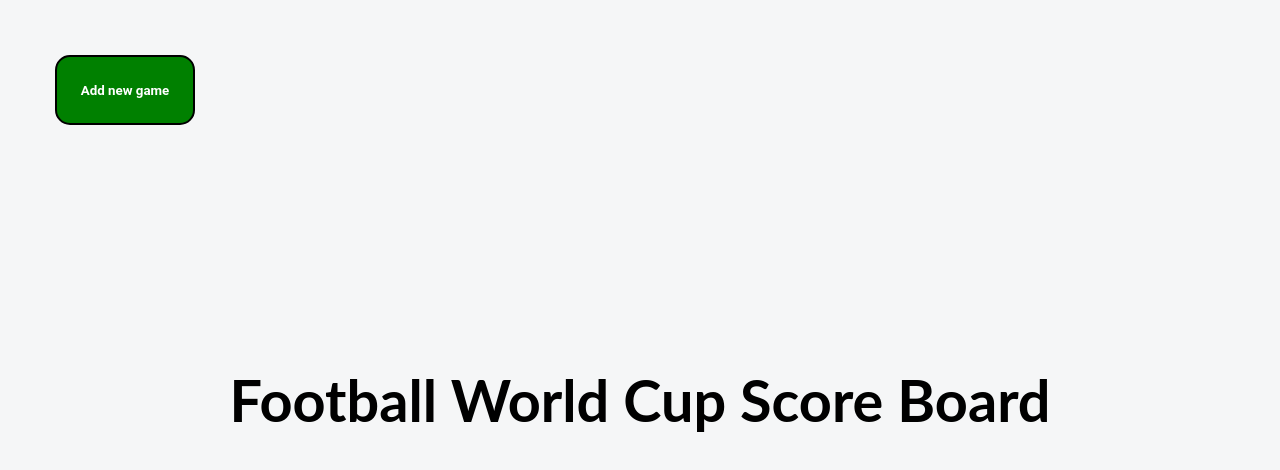
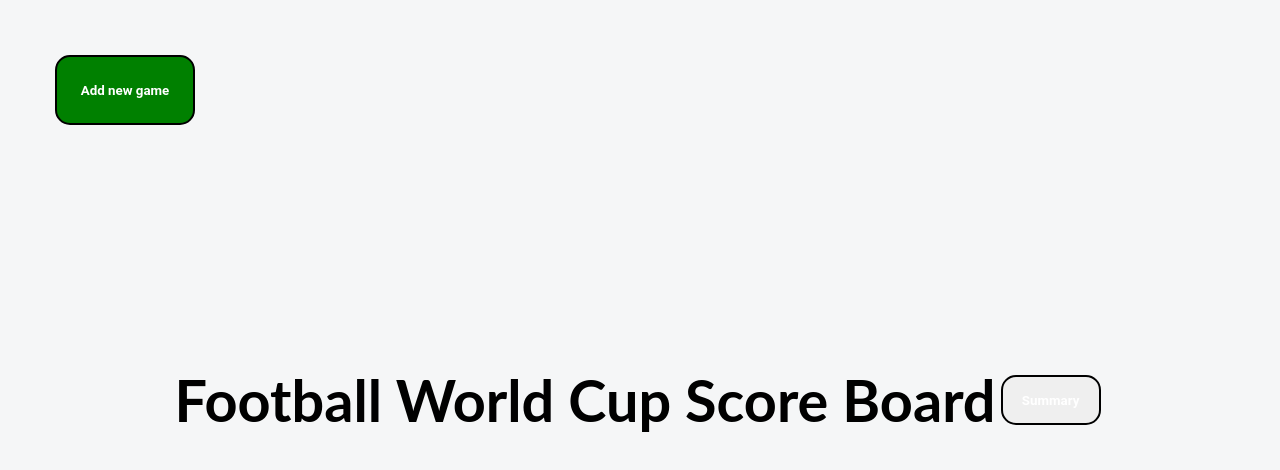
Before and after one commit to jave92/FootballWorldCupScoreBoard, a React (Create React App) app in the folder scoreboard/: page / in a window 1280 px wide. Shown: the top 470 px of the page. Built offline with nearby package versions, Linux system fonts and the light colour scheme.

Commit message:
Added summary (in console) ordered by total score

```diff
--- a/scoreboard/src/App.js
+++ b/scoreboard/src/App.js
@@ -29,11 +29,25 @@ function App() {
     setGames([...games, game]);
   }
 
+  const summary = games => {
+    let newArr = games.sort(
+      function(a,b){
+        if ((Number(a.homescore) + Number(a.awayscore)) < (Number(b.homescore) + Number(b.awayscore))) { return 1; }
+        if ((Number(a.homescore) + Number(a.awayscore)) > (Number(b.homescore) + Number(b.awayscore))) { return -1; }
+        return 0;
+      }
+    )
+    newArr.forEach((game, index) => {
+      console.log(index + ". " + game.homename + " " + game.homescore + " - " + game.awayname + " " + game.awayscore + "\n");
+    });
+  }
+
   return (
     <div className="App">
       <div className='main-container'>
         <h1>Football World Cup Score Board</h1>
         <button onClick={() => setShowGameDetails(true)} className='btn-newgame'>Add new game</button>
+        <button onClick={() => summary(games)} className='btn-summary'>Summary</button>
         {games.map( (item, index) =>
           <Game
           key = {item.id}
--- a/scoreboard/src/components/GameDetails.jsx
+++ b/scoreboard/src/components/GameDetails.jsx
@@ -36,6 +36,7 @@ function GameDetails(props){
 
     //If empty props, then its a new Game
     if(!props.homename || !props.awayname){
+
         return(
             <div className="modal">
                 <div className="modal-content">
@@ -46,12 +47,12 @@ function GameDetails(props){
                         <form onSubmit={handleSubmit(onAdded)}>
                             <div>
                             <label>Home team: </label>
-                            <input type="text" {...register('homename', { required: true })}/>
+                            <input type="text" defaultValue="" {...register('homename', { required: true })}/>
                             <div>
                                 {errors?.homename?.message}
                             </div>
                             <label>Away team: </label>
-                            <input type="text" {...register('awayname', { required: true })}/>
+                            <input type="text" defaultValue="" {...register('awayname', { required: true })}/>
                             <div>
                                 {errors?.awayname?.message}
                             </div>
```
